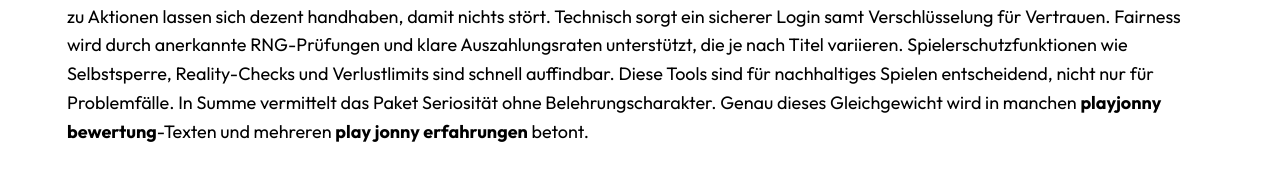
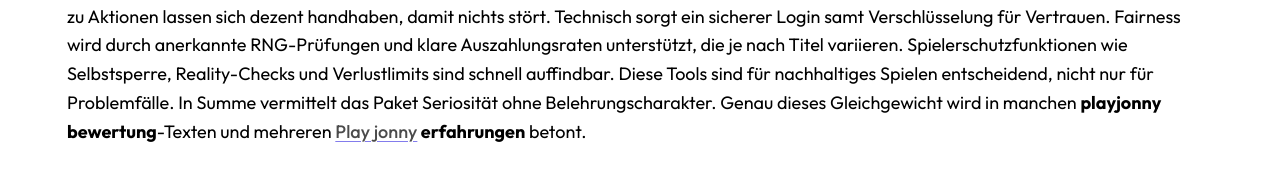
Before and after one commit to vgk-69/playjonny-casino.co.at, a plain HTML site: page index.html in a window 1280 px wide. Shown: the part 5401-5592 px from the top of the page. Drawn offline with Linux system fonts and the light colour scheme.

Commit message:
Update index.html

```diff
--- a/index.html
+++ b/index.html
@@ -401,7 +401,7 @@ Selbstsperre, Reality-Checks und Verlustlimits sind schnell auffindbar.
 Diese Tools sind für nachhaltiges Spielen entscheidend, nicht nur für
 Problemfälle. In Summe vermittelt das Paket Seriosität ohne
 Belehrungscharakter. Genau dieses Gleichgewicht wird in manchen
-<strong>playjonny bewertung</strong>-Texten und mehreren <strong>play jonny erfahrungen</strong>
+<strong>playjonny bewertung</strong>-Texten und mehreren <strong><a href="https://play-jonny-casino.com" title="Play jonny">Play jonny</a> erfahrungen</strong>
 betont.</p>
 <h3 id="mobil-spielen-verantwortungsvoll-bleiben"><strong>Mobil spielen, verantwortungsvoll bleiben</strong></h3>
 <p>Am Handy laufen Slots und Live-Tische stabil; Toucheingaben sind präzise
```
